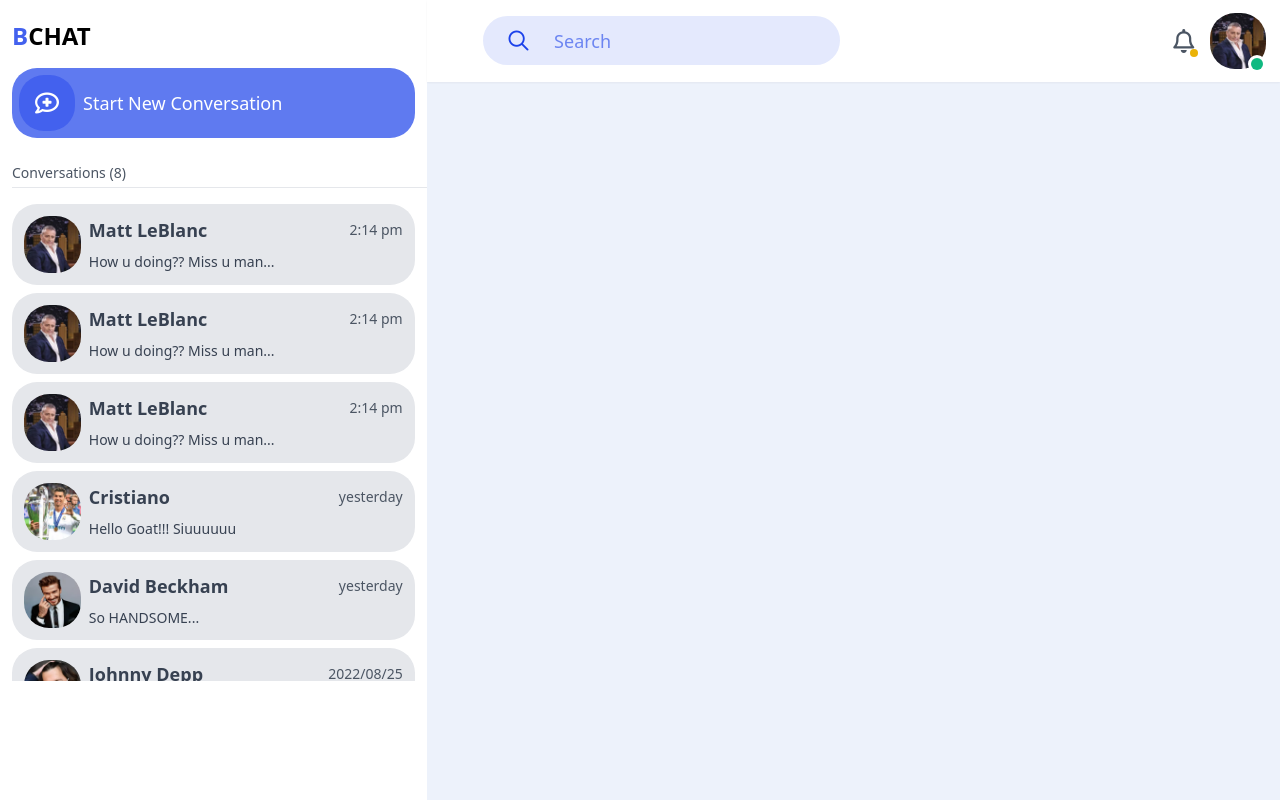
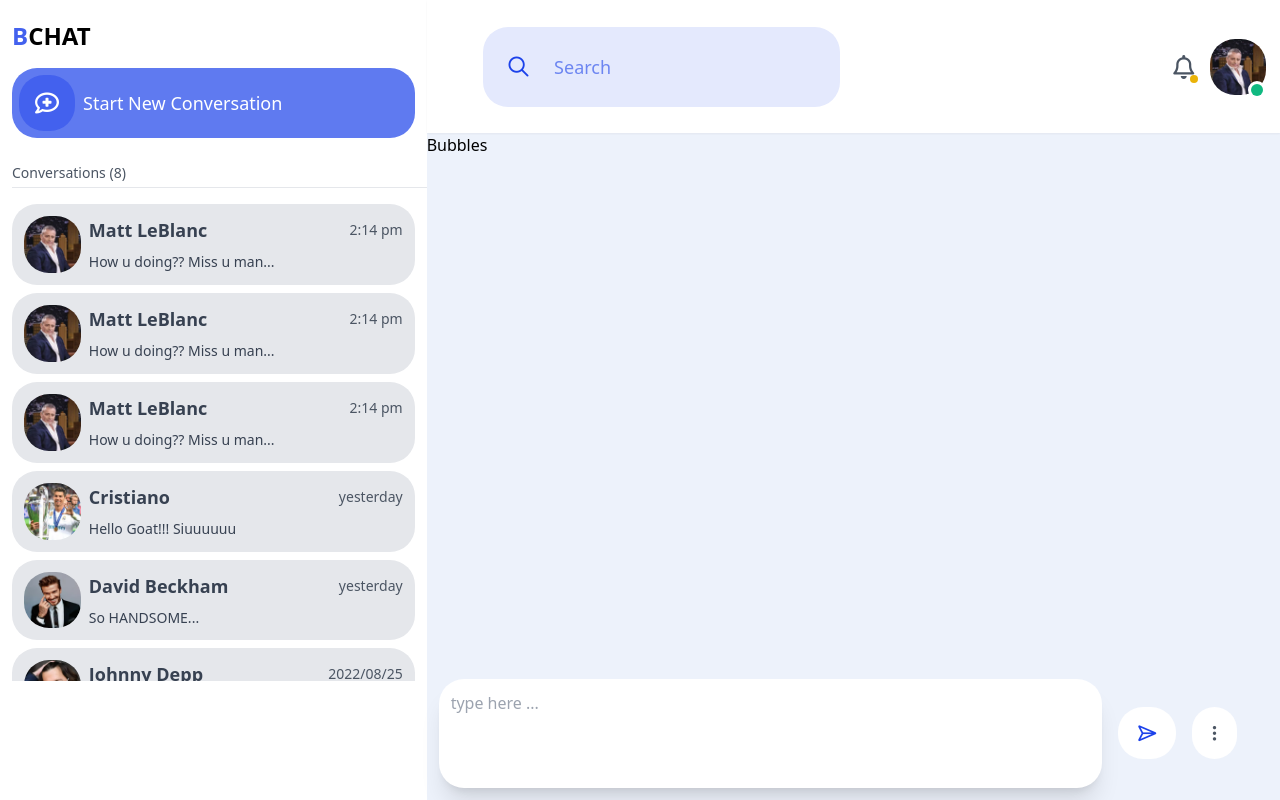
Before and after one commit to alizs10/b-chat-react-app, a React (Create React App) app: page / in a window 1280 px wide. Built offline with nearby package versions, Linux system fonts and the light colour scheme.

Commit message:
update: add chat input

```diff
--- a/src/components/Chat.js
+++ b/src/components/Chat.js
@@ -1,10 +1,14 @@
 import React from 'react'
+import Bubbles from './Chat/Bubbles'
+import ChatInput from './Chat/ChatInput'
 import Head from './Chat/Head'
 
 function Chat() {
   return (
-    <div className="col-span-6">
+    <div className="col-span-6 h-screen grid grid-rows-6">
       <Head/>
+      <Bubbles/>
+      <ChatInput/>
     </div>
   )
 }
--- /dev/null
+++ b/src/components/Chat/Bubbles.js
@@ -0,0 +1,9 @@
+import React from 'react'
+
+function Bubbles() {
+  return (
+    <div className='row-span-4'>Bubbles</div>
+  )
+}
+
+export default Bubbles
--- /dev/null
+++ b/src/components/Chat/ChatInput.js
@@ -0,0 +1,18 @@
+import React from 'react'
+
+function ChatInput() {
+  return (
+    <div className="row-span-1 flex gap-x-4 items-center p-3">
+        <textarea type="text" className='p-3 resize-none bg-white shadow-xl h-full w-4/5 rounded-corners focus:outline-none placeholder:text-gray-400 text-gray-800 input-focus transition-all duration-300' placeholder='type here ...'/>
+        <span className='cursor-pointer py-3 px-5 rounded-corners bg-white flex-center'>
+            <i className="fa-regular fa-paper-plane-top text-[#1C42EA] text-lg"></i>
+        </span>
+        <span className='cursor-pointer py-3 px-5 rounded-corners bg-white flex-center'>
+            <i className="fa-regular fa-ellipsis-vertical text-gray-600 text-lg"></i>
+        </span>
+
+    </div>
+  )
+}
+
+export default ChatInput
--- a/src/components/Chat/Head.js
+++ b/src/components/Chat/Head.js
@@ -3,7 +3,7 @@ import SearchInChat from './SearchInChat'
 
 function Head() {
     return (
-        <div className="h-[10%] shadow-sm bg-white grid grid-cols-8">
+        <div className="row-span-1 shadow-sm bg-white grid grid-cols-8">
             <SearchInChat />
             <div className="col-span-1 flex gap-x-4 items-center">
                 <span className='cursor-pointer text-gray-600 text-2xl relative'>
--- a/src/index.css
+++ b/src/index.css
@@ -35,3 +35,9 @@ body {
     transition-duration: 300ms;
     box-shadow: 0 0 0px 7px #abc4ff;
 }
+
+.input-focus:focus {
+    transition: all;
+    transition-duration: 300ms;
+    box-shadow: 0 0 0px 7px #abc4ff;
+}
```
